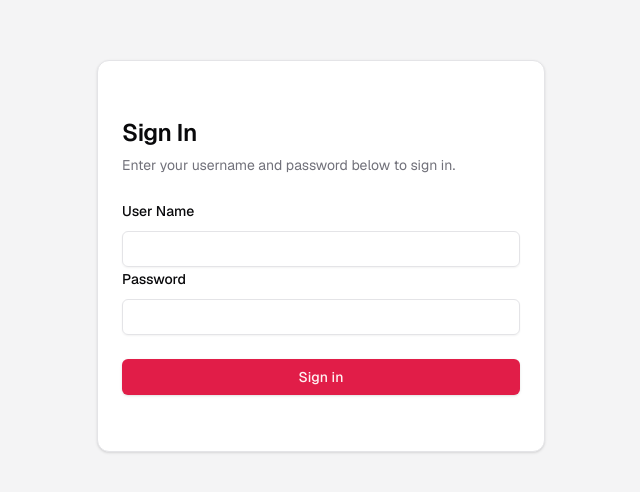
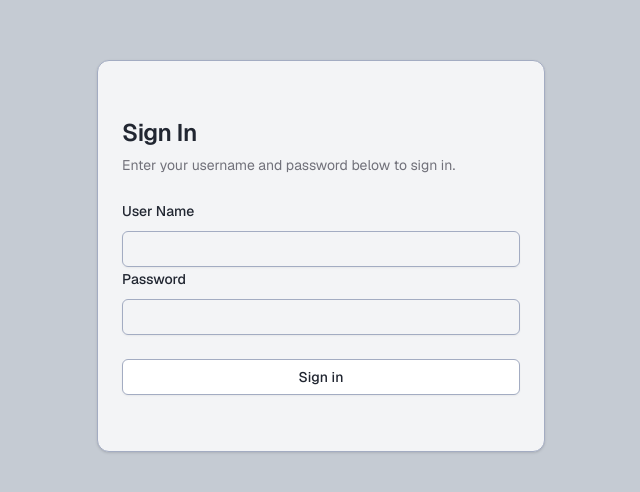
Before and after one commit to seifmegahed/daftar, a Next.js app: page /login in a window 1280 px wide. Shown: the part 144-636 px from the top of the page, without its empty margins (319-959 px from the left). Built offline with nearby package versions, Linux system fonts and the light colour scheme; no server answers.

Commit message:
updated theme

```diff
--- a/src/components/ui/button.tsx
+++ b/src/components/ui/button.tsx
@@ -41,7 +41,7 @@ export interface ButtonProps
 }
 
 const Button = React.forwardRef<HTMLButtonElement, ButtonProps>(
-  ({ className, variant, size, asChild = false, ...props }, ref) => {
+  ({ className, variant = "outline", size, asChild = false, ...props }, ref) => {
     const Comp = asChild ? Slot : "button"
     return (
       <Comp
--- a/src/styles/globals.css
+++ b/src/styles/globals.css
@@ -4,58 +4,85 @@
 
 @layer base {
   :root {
+    /* --background: 220, 16%, 96%; */
+    /* --foreground: 222, 20%, 16%; */
     --background: 0 0% 100%;
     --foreground: 240 10% 3.9%;
-    --card: 0 0% 100%;
-    --card-foreground: 240 10% 3.9%;
-    --popover: 0 0% 100%;
-    --popover-foreground: 240 10% 3.9%;
-    --primary: 346.8 77.2% 49.8%;
-    --primary-foreground: 355.7 100% 97.3%;
-    --secondary: 240 4.8% 95.9%;
-    --secondary-foreground: 240 5.9% 10%;
-    --muted: 240 4.8% 95.9%;
+
+    --muted: 215, 14%, 80%;
+    /* --muted-foreground: 222, 20%, 16%; */
     --muted-foreground: 240 3.8% 46.1%;
-    --accent: 240 4.8% 95.9%;
-    --accent-foreground: 240 5.9% 10%;
-    --destructive: 0 84.2% 60.2%;
-    --destructive-foreground: 0 0% 98%;
-    --border: 240 5.9% 90%;
-    --input: 240 5.9% 90%;
-    --ring: 346.8 77.2% 49.8%;
-    --radius: 0.5rem;
+
+    --popover: 220, 16%, 96%;
+    --popover-foreground: 222, 20%, 16%;
+
+    --border: 222, 20%, 70%;
+    --input: 222, 20%, 70%;
+
+    --card: 220, 16%, 96%;
+    --card-foreground: 222, 20%, 16%;
+
+    --primary: 222, 20%, 70%;
+    --primary-foreground: 220, 16%, 96%;
+
+    --secondary: 215, 14%, 80%;
+    --secondary-foreground: 222, 20%, 16%;
+
+    --accent: 215, 14%, 80%;
+    --accent-foreground: 222, 20%, 16%;
+
+    --destructive: 0, 80%, 50%;
+    --destructive-foreground: 222, 20%, 16%;
+
+    --ring: 222, 20%, 70%;
+
     --chart-1: 12 76% 61%;
     --chart-2: 173 58% 39%;
     --chart-3: 197 37% 24%;
     --chart-4: 43 74% 66%;
     --chart-5: 27 87% 67%;
+
+    --radius: 0.5rem;
   }
 
   .dark {
-    --background: 20 14.3% 4.1%;
-    --foreground: 0 0% 95%;
-    --card: 24 9.8% 10%;
-    --card-foreground: 0 0% 95%;
-    --popover: 0 0% 9%;
-    --popover-foreground: 0 0% 95%;
-    --primary: 346.8 77.2% 49.8%;
-    --primary-foreground: 355.7 100% 97.3%;
-    --secondary: 240 3.7% 15.9%;
-    --secondary-foreground: 0 0% 98%;
-    --muted: 0 0% 15%;
+    --background: 220, 16%, 16%;
+    --foreground: 222, 20%, 96%;
+
+    --muted: 215, 14%, 25%;
+    /* --muted-foreground: 222, 20%, 96%; */
     --muted-foreground: 240 5% 64.9%;
-    --accent: 12 6.5% 15.1%;
-    --accent-foreground: 0 0% 98%;
-    --destructive: 0 62.8% 30.6%;
-    --destructive-foreground: 0 85.7% 97.3%;
-    --border: 240 3.7% 15.9%;
-    --input: 240 3.7% 15.9%;
-    --ring: 346.8 77.2% 49.8%;
+
+    --popover: 220, 16%, 16%;
+    --popover-foreground: 222, 20%, 96%;
+
+    --border: 222, 20%, 40%;
+    --input: 222, 20%, 40%;
+
+    --card: 220, 16%, 16%;
+    --card-foreground: 222, 20%, 96%;
+
+    --primary: 222, 20%, 65%;
+    --primary-foreground: 220, 16%, 16%;
+
+    --secondary: 215, 14%, 25%;
+    --secondary-foreground: 222, 20%, 96%;
+
+    --accent: 215, 14%, 25%;
+    --accent-foreground: 222, 20%, 96%;
+
+    --destructive: 0, 80%, 50%;
+    --destructive-foreground: 222, 20%, 96%;
+
+    --ring: 222, 20%, 40%;
+
     --chart-1: 220 70% 50%;
     --chart-2: 160 60% 45%;
     --chart-3: 30 80% 55%;
     --chart-4: 280 65% 60%;
     --chart-5: 340 75% 55%;
+
+    --radius: 0.5rem;
   }
 }
 
```
